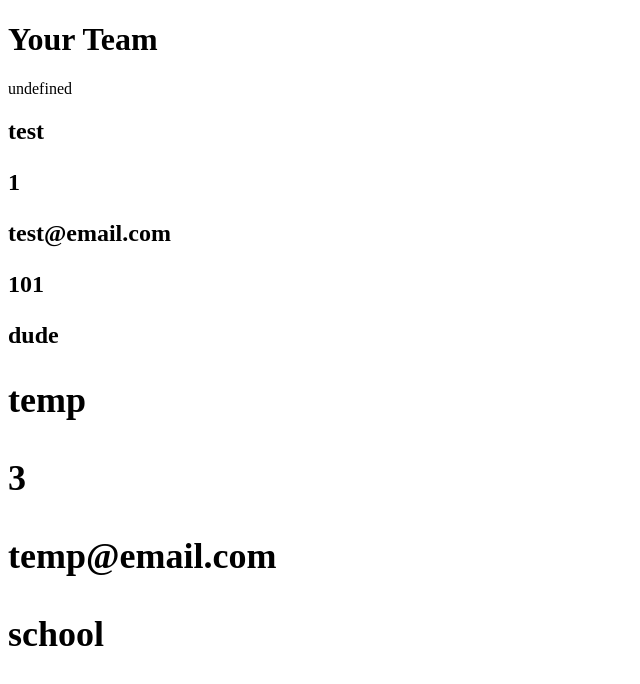
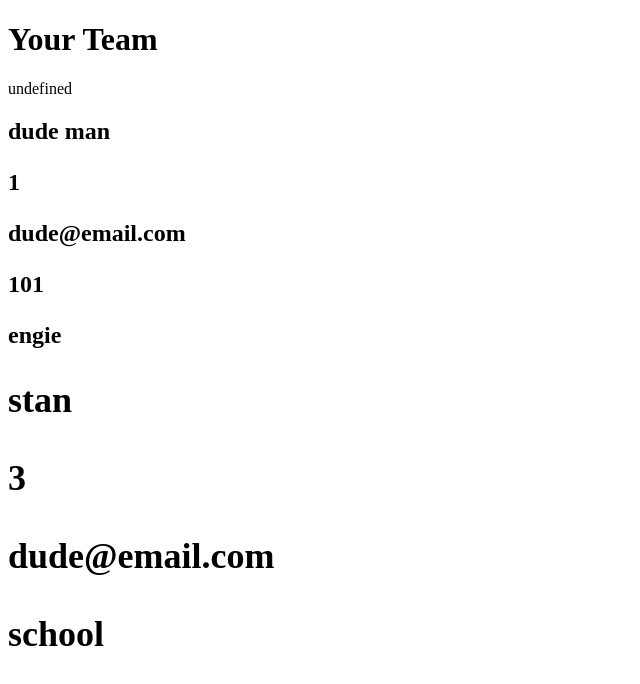
Before and after one commit to MaxAFath/teams, a website: page src/index.html in a window 1280 px wide. Shown: the whole page, without its empty margins (0-640 px from the left). Drawn offline with Linux system fonts and the light colour scheme.

Commit message:
computer rebut

```diff
--- a/src/index.html
+++ b/src/index.html
@@ -24,12 +24,12 @@
 
         <section class="card flex-col">
             <div class="title flex-box">
-            <h2 class="title">test</h1>
+            <h2 class="title">dude man</h1>
             <h2 class="title>Manager</h2>
             </div>
             <div class='flex-row box'>
                 <p>1</p>
-                <p>test@email.com</p>
+                <p>dude@email.com</p>
                 <p>101</p>
             </div>
         </section>
@@ -40,13 +40,13 @@
 
             <section class="card flex-col">
             <div class="title flex-box">
-            <h2 class="title">dude</h1>
+            <h2 class="title">engie</h1>
             <h2 class="title>Engineer</h2>
             </div>
             <div class='flex-row box'>
                 <p>2</p>
-                <p>dude@email.com</p>
-                <p>dude</p>
+                <p>engie@email.com</p>
+                <p>spud</p>
             </div>
         </section>
 
@@ -56,12 +56,12 @@
 
             <section class="card flex-col">
             <div class="title flex-box">
-            <h2 class="title">temp</h1>
+            <h2 class="title">stan</h1>
             <h2 class="title>Intern</h2>
             </div>
             <div class='flex-row box'>
                 <p>3</p>
-                <p>temp@email.com</p>
+                <p>dude@email.com</p>
                 <p>school</p>
             </div>
         </section>
```
